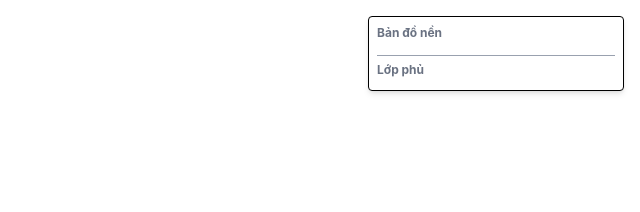
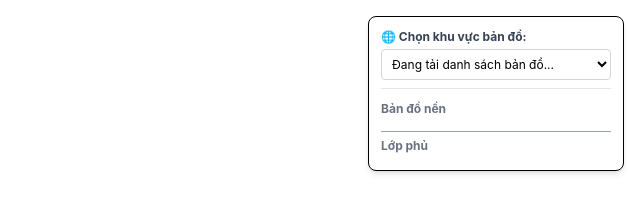
Before and after one commit to granblue016/Assignment-1_OSM, a website built with Vite: page index.html in a window 1280 px wide. Shown: the whole page, without its empty margins (640-1280 px from the left). Built offline with nearby package versions, Linux system fonts and the light colour scheme; no server answers.

Commit message:
sửa lỗi

```diff
--- a/index.html
+++ b/index.html
@@ -5,7 +5,7 @@
   <meta charset="UTF-8" />
   <link rel="icon" type="image/svg+xml" href="/favicon.svg" />
   <meta name="viewport" content="width=device-width, initial-scale=1.0" />
-  <title>osm</title>
+  <title>Hệ thống Bản đồ Trực tuyến</title>
   <link rel="stylesheet" href="https://unpkg.com/leaflet@1.9.4/dist/leaflet.css"
     integrity="sha256-p4NxAoJBhIIN+hmNHrzRCf9tD/miZyoHS5obTRR9BMY=" crossorigin="" />
   <script src="https://unpkg.com/leaflet@1.9.4/dist/leaflet.js"
@@ -13,25 +13,32 @@
 </head>
 
 <body>
-  <div id="map"></div>
-  <div class="w-64 absolute top-4 right-4 z-[1000] bg-white p-2 rounded shadow-md border text-xs">
+  <!-- Khung hiển thị bản đồ Leaflet -->
+  <div id="map" class="w-screen h-screen"></div>
 
-    <!-- <div
-      class="bg-white px-3 py-2 rounded-lg shadow-md border text-xs font-semibold cursor-pointer flex items-center gap-1 hover:bg-gray-50">
-      🗺️ Lớp bản đồ (Rê chuột để xem)
-    </div> -->
+  <!-- Bảng điều khiển nằm góc trên bên phải -->
+  <div id="map-control" class="w-64 absolute top-4 right-4 z-[1000] bg-white p-3 rounded-lg shadow-md border text-xs">
 
-      <div class="font-bold mb-1.5 text-gray-500">Bản đồ nền</div>
+    <!-- Dropdown chọn khu vực bản đồ động -->
+    <div class="mb-3 pb-2 border-b border-gray-200">
+      <label for="map-selector" class="block font-bold mb-1 text-gray-700 text-xs">🌐 Chọn khu vực bản đồ:</label>
+      <select id="map-selector" class="w-full p-1.5 border border-gray-300 rounded text-xs bg-white focus:outline-none focus:ring-2 focus:ring-blue-500 cursor-pointer">
+        <option value="">Đang tải danh sách bản đồ...</option>
+      </select>
+    </div>
 
-      <div id="basemap-container" class="flex flex-col gap-1"></div>
+    <!-- Bản đồ nền -->
+    <div class="font-bold mb-1.5 text-gray-500">Bản đồ nền</div>
+    <div id="basemap-container" class="flex flex-col gap-1"></div>
 
-      <div class="border-t border-gray-400 pt-1.5 mt-2">
-        <div class="font-bold mb-1 text-gray-500">
-          Lớp phủ
-        </div>
-        <div id="overlay-container" class="flex flex-col gap-1"></div>
+    <!-- Lớp phủ -->
+    <div class="border-t border-gray-400 pt-1.5 mt-2">
+      <div class="font-bold mb-1 text-gray-500">Lớp phủ</div>
+      <div id="overlay-container" class="flex flex-col gap-1"></div>
+    </div>
 
   </div>
+
   <script type="module" src="/src/main.js"></script>
 </body>
 
```
